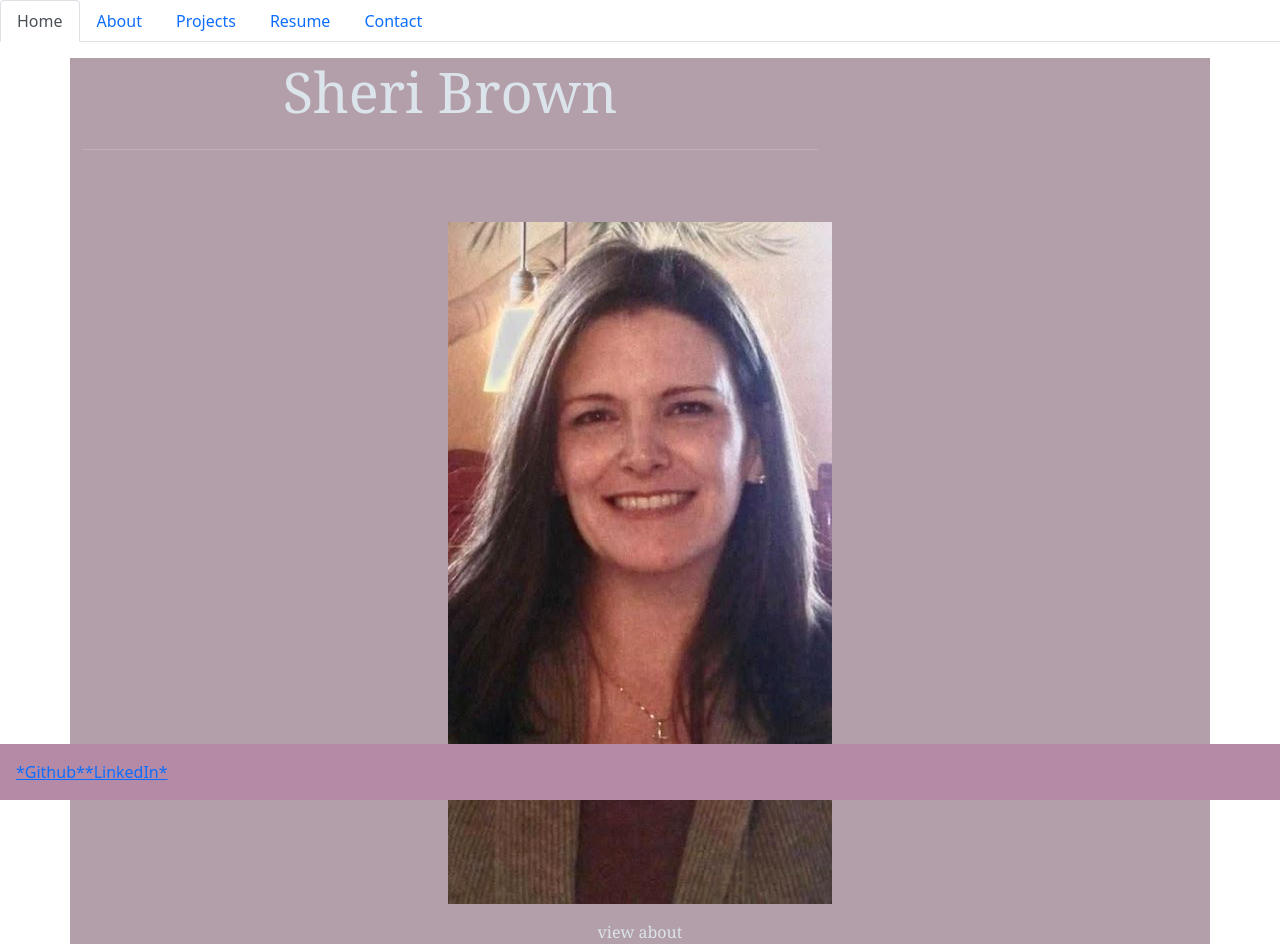
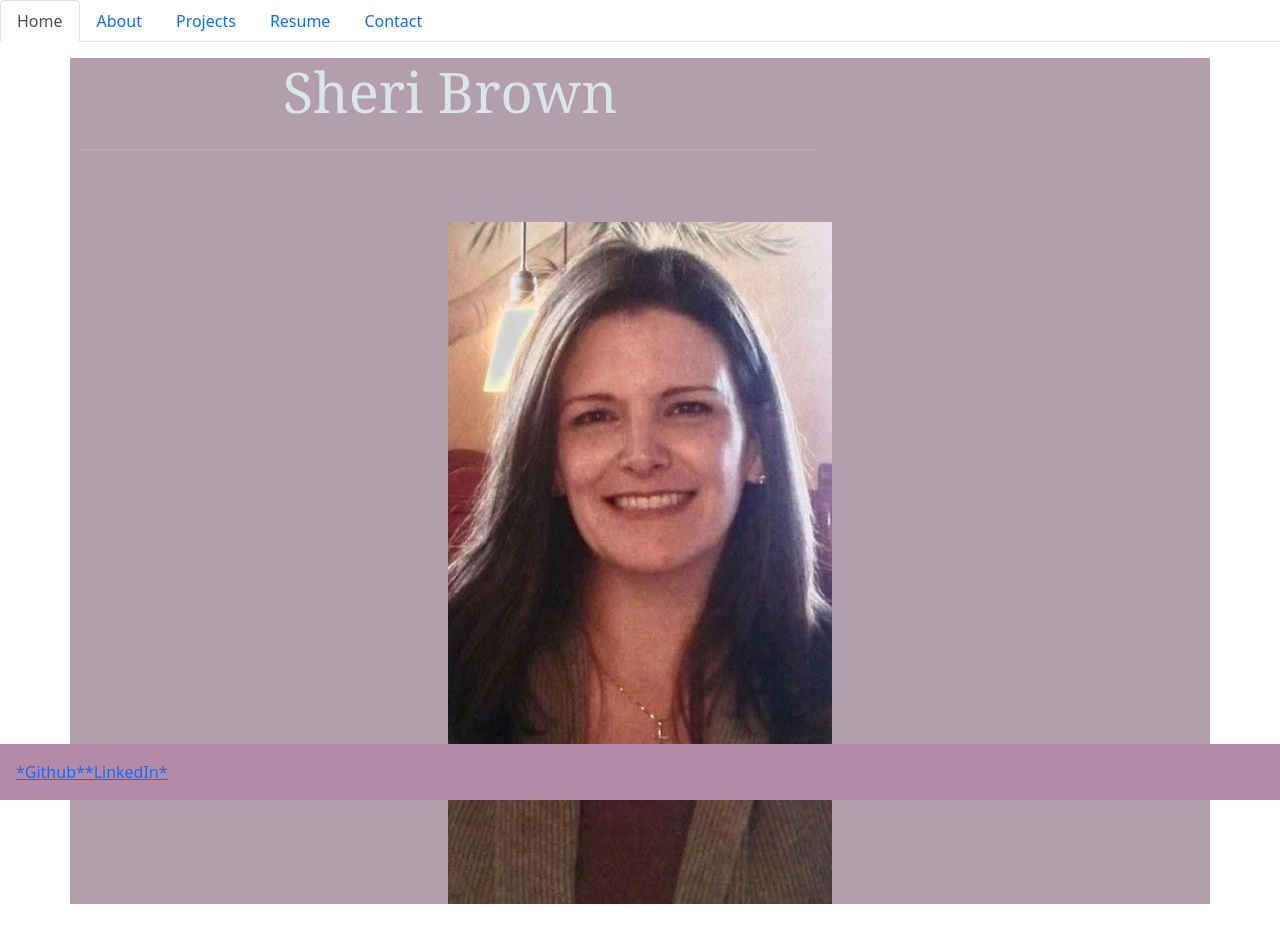
Before and after one commit to SheriB7/reactProfile, a React (Create React App) app: page / in a window 1280 px wide. Shown: the top 952 px of the page. Built offline with nearby package versions, Linux system fonts and the light colour scheme.

Commit message:
fixed bug in resume.js

```diff
--- a/src/components/Home.js
+++ b/src/components/Home.js
@@ -29,11 +29,11 @@ function Home() {
             return (
               <div key={i} className="homeitem">
                 <img src={data.img} alt="" />
-                <div className="content">
+                {/* <div className="content">
                   <p className = "description">{data.description}</p>
                   <a className = "description" rel="noreferrer" href={data.link} target="_blank">
                     view about                 </a>
-                </div>
+                </div> */}
               </div>
             );
           })}
--- a/src/components/Resume.js
+++ b/src/components/Resume.js
@@ -1,7 +1,7 @@
 import React from "react";
 import { Container, Row, Col } from "react-bootstrap";
 import "../styles/resume.css";
-import resume from "../images/resume/myResume.jpg";
+import resume from "../images/myResume.jpg";
 
 
 const image = [
@@ -30,13 +30,13 @@ function Resume() {
                 <div className="content">
                   <p className = "description">{data.description}</p>
                   <a
-        className="w-100 alight-text-center"
-        href="https://www.myperfectresume.com/me/sheri-brown"
-      >
-        Download Resume
-      </a>
+                className="w-100 alight-text-center"
+                href="https://www.myperfectresume.com/me/sheri-brown"
+              >
+                Digital Resume
+              </a>
                   {/* <a className = "description" rel="noreferrer" href={data.link} target="_blank">
-                    Download Resume                 </a> */}
+                Download Resume                 </a> */}
                 </div>
               </div>
             );
```
